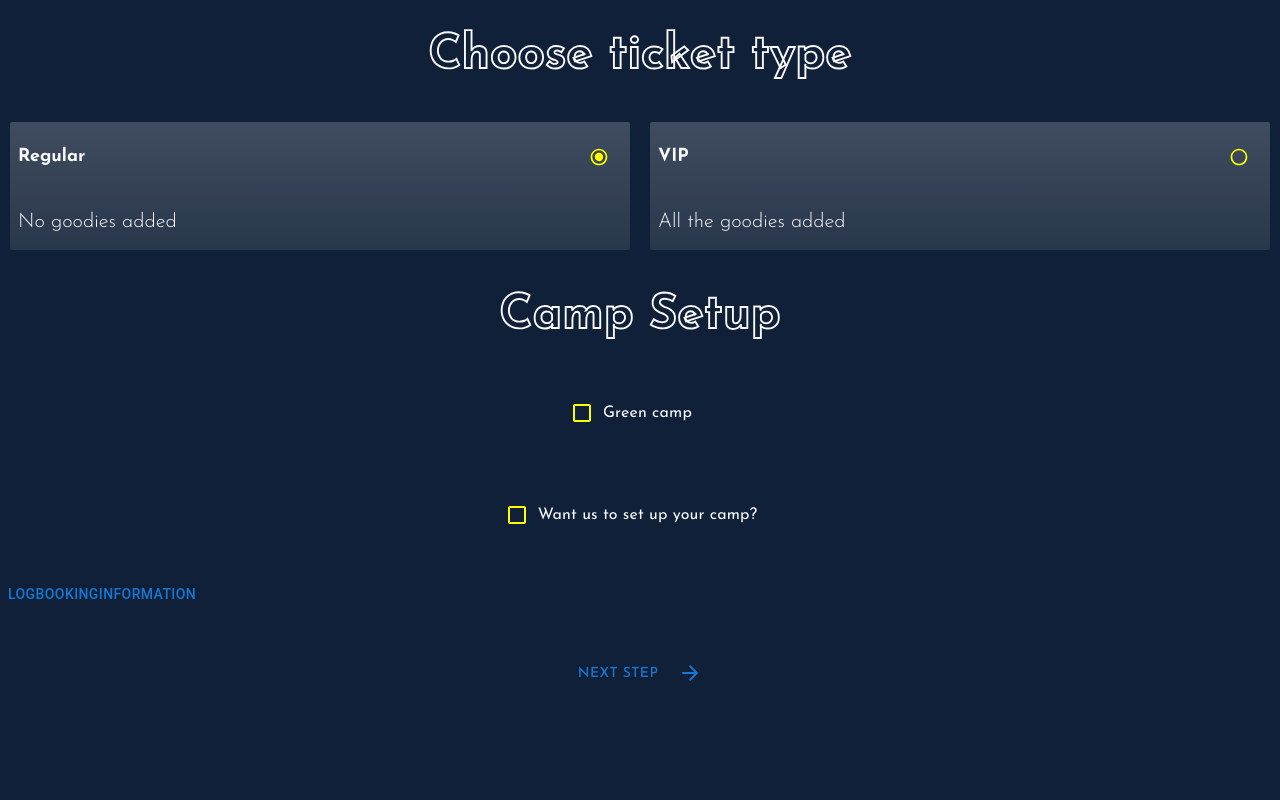
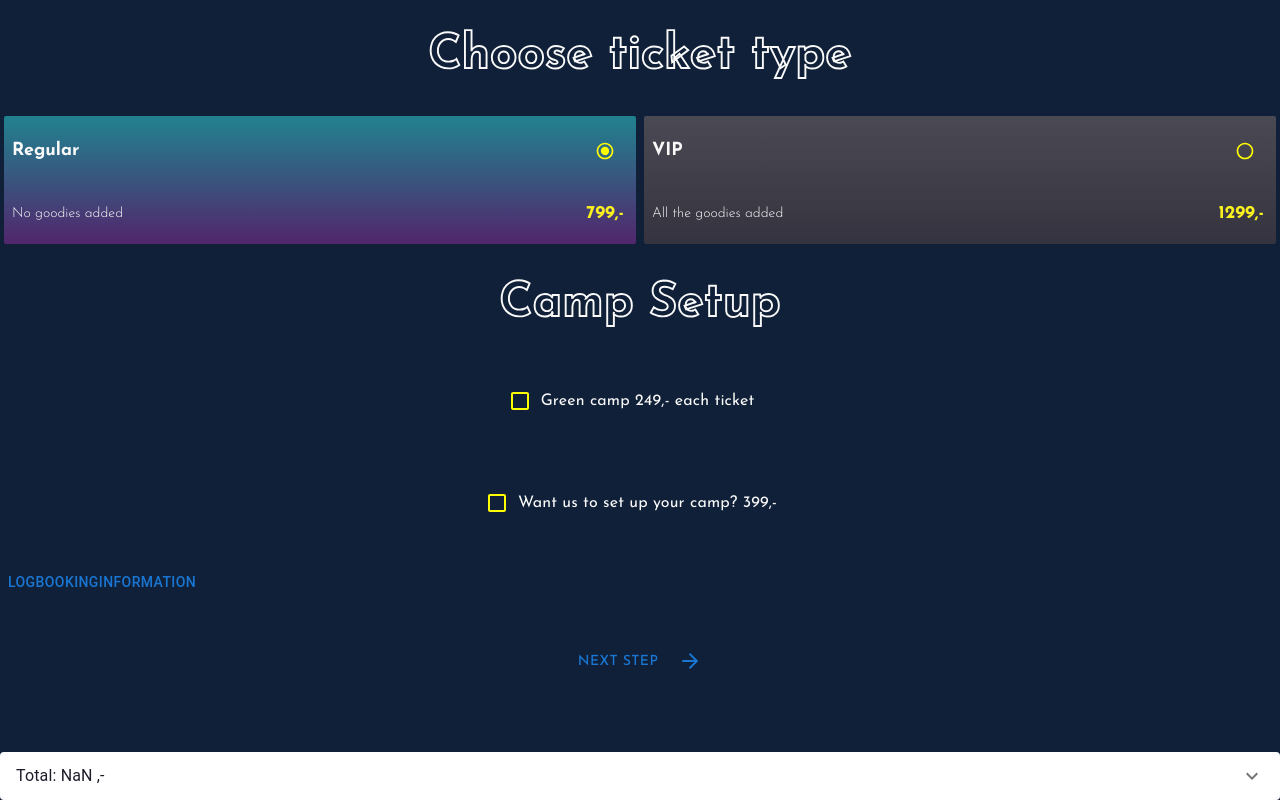
Before and after one commit to jona08n9/booking_flow, a Next.js app: page /ticket_type_and_add_on in a window 1280 px wide. Built offline with nearby package versions, Linux system fonts and the light colour scheme; a web font is replaced by a local one.

Commit message:
greenCamp and campSetUp pricing works

```diff
--- a/package.json
+++ b/package.json
@@ -11,7 +11,8 @@
   "dependencies": {
     "@emotion/react": "^11.11.0",
     "@emotion/styled": "^11.11.0",
-    "@mui/material": "^5.13.0",
+    "@mui/icons-material": "^5.11.16",
+    "@mui/material": "^5.13.2",
     "autoprefixer": "10.4.14",
     "material-symbols": "^0.5.5",
     "next": "13.4.1",
--- a/src/components/CampSetUp.js
+++ b/src/components/CampSetUp.js
@@ -26,7 +26,7 @@ export function CampSetUp() {
 
   return (
     <>
-      <div className="flex justify-around m-10">
+      <div className="m-10 flex justify-around">
         <FormGroup className="flex items-center">
           <FormControlLabel
             control={
@@ -49,8 +49,8 @@ export function CampSetUp() {
                 }}
               />
             }
-            label={<Typography style={{ fontFamily: "var(--font-josefin" }}>Want us to set up your camp?</Typography>}
-            className="flex items-center text-color-white font-sans pt-5"
+            label={<Typography style={{ fontFamily: "var(--font-josefin" }}>Want us to set up your camp? 399,-</Typography>}
+            className="flex items-center pt-5 font-sans text-color-white"
           />
         </FormGroup>
       </div>
--- /dev/null
+++ b/src/components/Drawer.js
@@ -0,0 +1,55 @@
+import * as React from "react";
+import Accordion from "@mui/material/Accordion";
+import AccordionSummary from "@mui/material/AccordionSummary";
+import AccordionDetails from "@mui/material/AccordionDetails";
+import Typography from "@mui/material/Typography";
+import ExpandMoreIcon from "@mui/icons-material/ExpandMore";
+import { BookingInformation } from "@/pages/_app";
+import { useContext, useState, useEffect } from "react";
+export default function Drawer() {
+  const [totalPrice, setTotalPrice] = useState(0);
+  const [bookingDetails, setBookingDetails] = useContext(BookingInformation);
+  const ticketPrice = bookingDetails.ticketType === "regular" ? 799 : 1299;
+  const greenCampPrice = bookingDetails.greenCamp ? 249 : 0;
+  const campSetUpPrice = bookingDetails.campSetUp ? 399 : 0;
+
+  useEffect(() => {
+    updateTotalPrice();
+  }, [bookingDetails]);
+  // this function adds to totalPrice for each ticket
+  function updateTotalPrice() {
+    setTotalPrice(ticketPrice * bookingDetails.ticketAmount + greenCampPrice);
+  }
+
+  /* makes sure that bookingDetails is updated everytime either  "ticketAmount" or "oneTentForEach" changes */
+  useEffect(() => {
+    updateBookingDetails();
+  }, [totalPrice]);
+
+  /*This function updates bookingDetails, by setting state to the new values of "ticketAmount" and oneTentForEach*/
+  function updateBookingDetails() {
+    setBookingDetails((prev) => ({
+      ...prev,
+      totalPrice,
+    }));
+  }
+
+  return (
+    <div>
+      <Accordion>
+        <AccordionSummary expandIcon={<ExpandMoreIcon />} aria-controls="panel1a-content" id="panel1a-header">
+          <Typography className="text-lg  text-color-black">Total: {bookingDetails.totalPrice} ,-</Typography>
+        </AccordionSummary>
+        <AccordionDetails>
+          <Typography className=" font-light text-color-black">
+            {`${bookingDetails.ticketAmount}x ${bookingDetails.ticketType} Tickets ${ticketPrice},-`}
+            <br></br>
+            {greenCampPrice !== 0 ? `${bookingDetails.ticketAmount}x GreenCamp ${greenCampPrice},-` : ""}
+            <br></br>
+            {campSetUpPrice !== 0 ? `1x GreenCamp ${campSetUpPrice},-` : ""}
+          </Typography>
+        </AccordionDetails>
+      </Accordion>
+    </div>
+  );
+}
--- a/src/components/GreenCmap.js
+++ b/src/components/GreenCmap.js
@@ -6,7 +6,7 @@ import FormControlLabel from "@mui/material/FormControlLabel";
 import { Typography } from "@mui/material";
 export function GreenCamp() {
   const [bookingDetails, setBookingDetails] = useContext(BookingInformation);
-  const [greenCamp, setGreenCamp] = useState(false);
+
   const [isChecked, setIsChecked] = useState(false);
 
   // function changeGreenCamp(e) {
@@ -53,7 +53,7 @@ export function GreenCamp() {
                 }}
               />
             }
-            label={<Typography style={{ fontFamily: "var(--font-josefin" }}>Green camp</Typography>}
+            label={<Typography style={{ fontFamily: "var(--font-josefin" }}>Green camp 249,- each ticket</Typography>}
             className="flex items-center pt-5 font-sans text-color-white"
           />
         </FormGroup>
--- a/src/components/TicketAmountPicker.js
+++ b/src/components/TicketAmountPicker.js
@@ -12,6 +12,7 @@ export function TicketAmountPicker(props) {
   const [ticketAmount, setTicketAmount] = useState(1);
   const [oneTentForEach, setOneTentForEach] = useState(false);
   const [twoPersonTentNum, setTwoPersonTentNum] = useState(0);
+
   const [numberOfTickets, setNumberOfTickets] = useState(0);
 
   /* makes sure that bookingDetails is updated everytime either  "ticketAmount" or "oneTentForEach" changes */
@@ -31,6 +32,8 @@ export function TicketAmountPicker(props) {
       ticketAmount: ticketAmount,
       oneTentForEach: oneTentForEach,
       tents: { "2personTent": twoPersonTentNum },
+      ticketType: "regular",
+      greenCamp: false,
     }));
   }
 
--- a/src/components/TicketType.js
+++ b/src/components/TicketType.js
@@ -1,16 +1,22 @@
 import Radio from "@mui/material/Radio";
+import { BookingInformation } from "@/pages/_app";
+import { useContext } from "react";
 
 export function TicketType(props) {
+  const price = props.radioValue === "regular" ? 799 : 1299;
+  const [bookingDetails, setBookingDetails] = useContext(BookingInformation);
   return (
     <>
       <article
-        className="flex flex-col bg-gradient-to-b from-color-opacity-20 to-color-opacity-10 m-2.5 pl-2 pr-3 py-4 bg-color-back cursor-pointer h-32 w-42 rounded-sm"
+        className={`w-42 m-1 flex h-32 cursor-pointer flex-col self-center rounded-sm bg-color-black bg-gradient-to-b from-color-opacity-20 to-color-opacity-10 py-4 pl-2 pr-3 text-lg duration-500  ${
+          props.radioValue === bookingDetails.ticketType ? "bg-gradient-to-b from-color-teal to-color-purple" : ""
+        }`}
         onClick={() => props.pickTicketType(props.radioValue)} /* makes the card clickable and calls
         "pickTicketType" from parent component */
       >
-        <div className="flex justify-between mr-0">
+        <div className="mr-0 flex justify-between">
           {/* This is the heading of the card */}
-          <h3 className={` text-lg self-center duration-200 `}>{`${props.ticketType}`}</h3>
+          <h3 className={` self-center text-lg duration-200 `}>{`${props.ticketType}`}</h3>
 
           <Radio
             checked={props.selectedValue === props.radioValue}
@@ -33,9 +39,12 @@ export function TicketType(props) {
             }}
           />
         </div>
-        <div className="flex justify-between mt-auto  ">
+        <div className="mt-auto flex justify-between gap-3 ">
           {/* This is the explainer text for the card */}
-          <p className={`self-center duration-200 `}>{`${props.typeAddOns}`}</p>
+          <p className={` self-center text-sm duration-200 `}>{`${props.typeAddOns}`}</p>
+          <div className="font-sans ">
+            <span className={"text-lg font-bold text-color-yellow"}>{price},-</span>
+          </div>
         </div>
       </article>
     </>
--- a/src/pages/area_and_amount.js
+++ b/src/pages/area_and_amount.js
@@ -5,6 +5,7 @@ import { ChooseArea } from "../components/ChooseArea";
 import Button from "@mui/material/Button";
 import { useRouter } from "next/router";
 import "material-symbols";
+import Drawer from "@/components/Drawer";
 
 export default function AreaAndAmount() {
   // States
@@ -31,6 +32,7 @@ export default function AreaAndAmount() {
     setBookingDetails((prev) => ({
       ...prev,
       reservation_id,
+      tents: { "2personTent": 0, "3personTent": 0, "2personTentPrivat": 0, "3personTentPrivat": 0 },
     }));
   }
 
@@ -68,6 +70,10 @@ export default function AreaAndAmount() {
           <span className="pt-1">Next step</span> <span className="material-symbols-outlined">arrow_forward</span>
         </Button>
       </div>
+
+      <div className={`fixed bottom-0 left-0 right-0 `}>
+        <Drawer />
+      </div>
     </main>
   );
 }
--- a/src/pages/tent_selection.js
+++ b/src/pages/tent_selection.js
@@ -9,12 +9,10 @@ import Typography from "@mui/material/Typography";
 import Backdrop from "@mui/material/Backdrop";
 import { Button } from "@mui/material";
 import Router, { useRouter } from "next/router";
-
-
-
+import Drawer from "@/components/Drawer";
 
 export default function TentSelection() {
-  const router = useRouter()
+  const router = useRouter();
   // set default state
 
   const [twoPersonTentNum, setTwoPersonTentNum] = useState(0);
@@ -200,7 +198,7 @@ export default function TentSelection() {
         </div>
 
         {/* --------- these buttons is for testing  -------------- */}
-        {/* <button
+        <button
           className="m-5 bg-color-white p-5"
           onClick={() => {
             console.log(`This is bookingDetails: `, bookingDetails);
@@ -208,7 +206,7 @@ export default function TentSelection() {
         >
           Log bookingDetails
         </button>
-
+        {/*
         <button
           className="m-5 bg-color-white p-5"
           onClick={() => {
@@ -220,6 +218,9 @@ export default function TentSelection() {
 
         <button onClick={() => console.log(spotsLeft)}> se spotsleft</button> */}
       </section>
+      <div className={`fixed bottom-0 left-0 right-0 `}>
+        <Drawer />
+      </div>
     </>
   );
 }
--- a/src/pages/ticket_type_and_add_on.js
+++ b/src/pages/ticket_type_and_add_on.js
@@ -7,6 +7,7 @@ import { useRouter } from "next/router";
 import { TicketTypes } from "../components/TicketTypes";
 import { CampAddOns } from "@/components/CampAddOns";
 import "material-symbols";
+import Drawer from "@/components/Drawer";
 
 export default function TicketTypeAndAddOn() {
   const [bookingDetails, setBookingDetails] = useContext(BookingInformation);
@@ -36,7 +37,7 @@ export default function TicketTypeAndAddOn() {
   function updateBookingDetails() {
     setBookingDetails((prev) => ({
       ...prev,
-      tents: { "2personTent": twoPersonTentNum },
+      tents: { "2personTent": twoPersonTentNum, "3personTent": 0, "2personTentPrivat": 0, "3personTentPrivat": 0 },
     }));
   }
   return (
@@ -64,6 +65,10 @@ export default function TicketTypeAndAddOn() {
             <span className="pt-1">Next step</span> <span className="material-symbols-outlined">arrow_forward</span>
           </Button>
         </div>
+
+        <div className={`fixed bottom-0 left-0 right-0 `}>
+          <Drawer />
+        </div>
       </main>
     </>
   );
```
Also changed, not shown: 1 other file (tests, documents, lock files or other folders).
